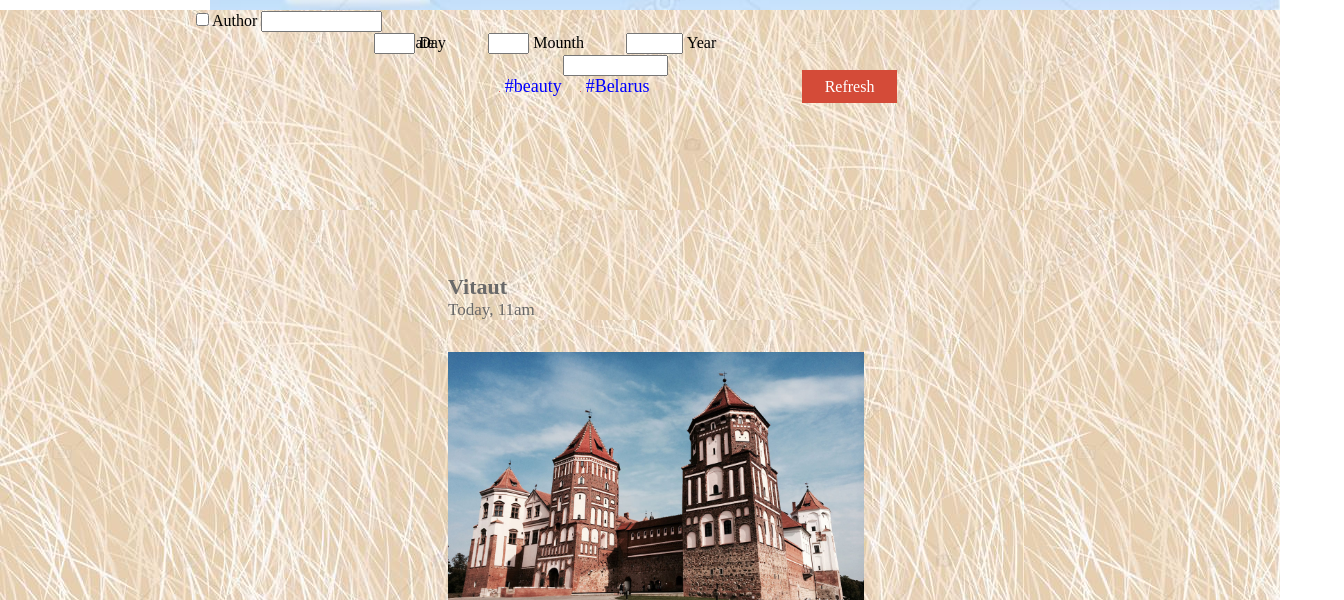
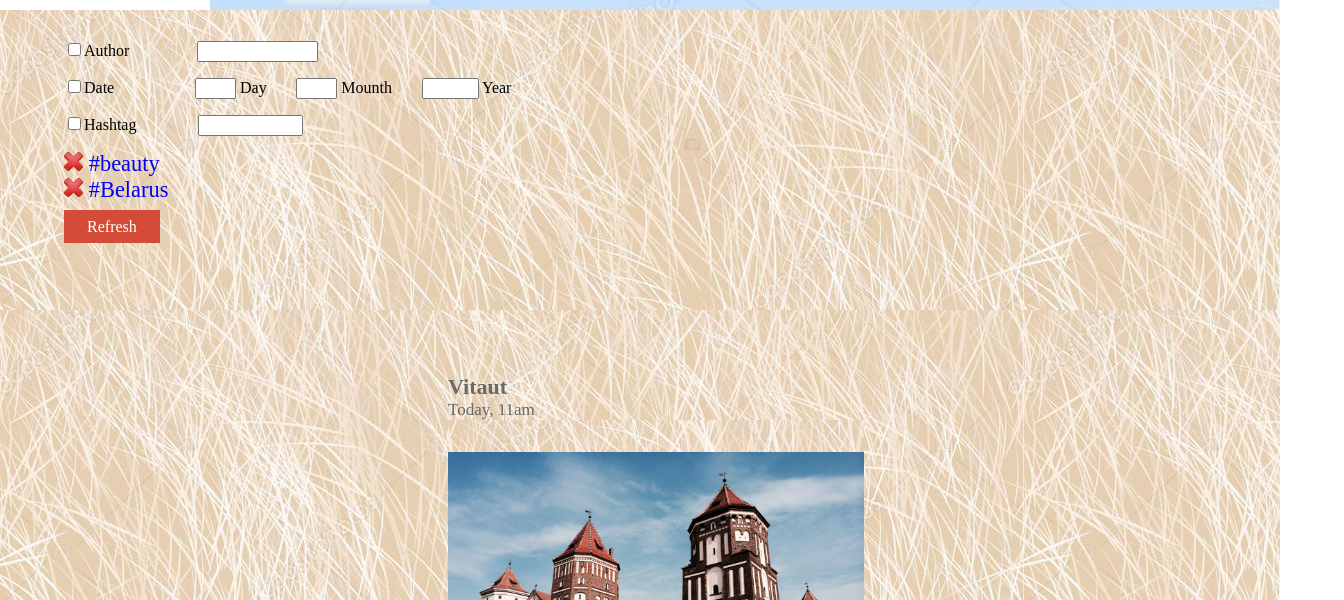
Before and after one commit to eugeniipol/uni-train, a plain HTML site: page UI/index.html in a window 1280 px wide. Shown: the part 200-800 px from the top of the page, 1344 px wide, since content can reach past the window. Drawn offline with Linux system fonts and the light colour scheme; a script that the page names is missing.

Commit message:
updated styles.css

```diff
--- a/UI/styles.css
+++ b/UI/styles.css
@@ -34,34 +34,44 @@ div.header{
 }
 .filter-bar{
 	position: relative;
-	height: 200px;
+	height: 300px;
 	background: url(Styles/backgroud.jpg);
 }
-.filters{
+.author-filter{
 	position: relative;
 	width: 100%;
 	top: 10%;
 }
+.data-filter{
+	position: relative;
+	width: 100%;
+	top: 15%;
+}
+.hashtag-filter{
+	position: relative;
+	width: 100%;
+	top: 20%;
+}
 .list-name{
 	position: relative;
 	display: inline-block;
-	left: 15%;
+	left: 5%;
 }
 .list-data{
 	position: relative;
     display: inline-block;
-	left: 30%;
+	left: 5%;
 }
 .list-hashtag{
 	position: relative;
 	display: inline-block;
-	left: 45%;
+	left: 5%;
 	top: 15%;
 }
 .refresh-button{
 	position: relative;
-	display: inline-block;
-	left: 50%;
+	left: 5%;
+	top: 30%;
 	width: 9%;
 }
 .filters-bottom{
@@ -72,35 +82,35 @@ div.header{
 .input-name{
 	position: relative;
 	display: inline-block;
-	left: 15%;
+	left: 10%;
 }
 .input-day{
 	position: relative;
 	display: inline-block;
-	left: 25%;
+	left: 11%;
 }
 .input-mounth{
 	position: relative;
 	display: inline-block;
-	left: 28%;
+	left: 13%;
 }
 .input-year{
 	position: relative;
 	display: inline-block;
-	left: 31%;
+	left: 15%;
 }
 .input-hashtag{
 	position: relative;
 	display: inline-block;
-	left: 38%;
+	left: 9.5%;
 }
 .hashtag{
+	position: relative;
+	width: 100%;
+	left: 5%;
+	top: 25%;
 	color: blue;
-	font-size: large;
-	display: inline-block;
-	position: relative;
-	width: 6%;
-	left: 39%;
+	font-size: 140%
 }
 .post{
 	padding-top: 5%;
```
